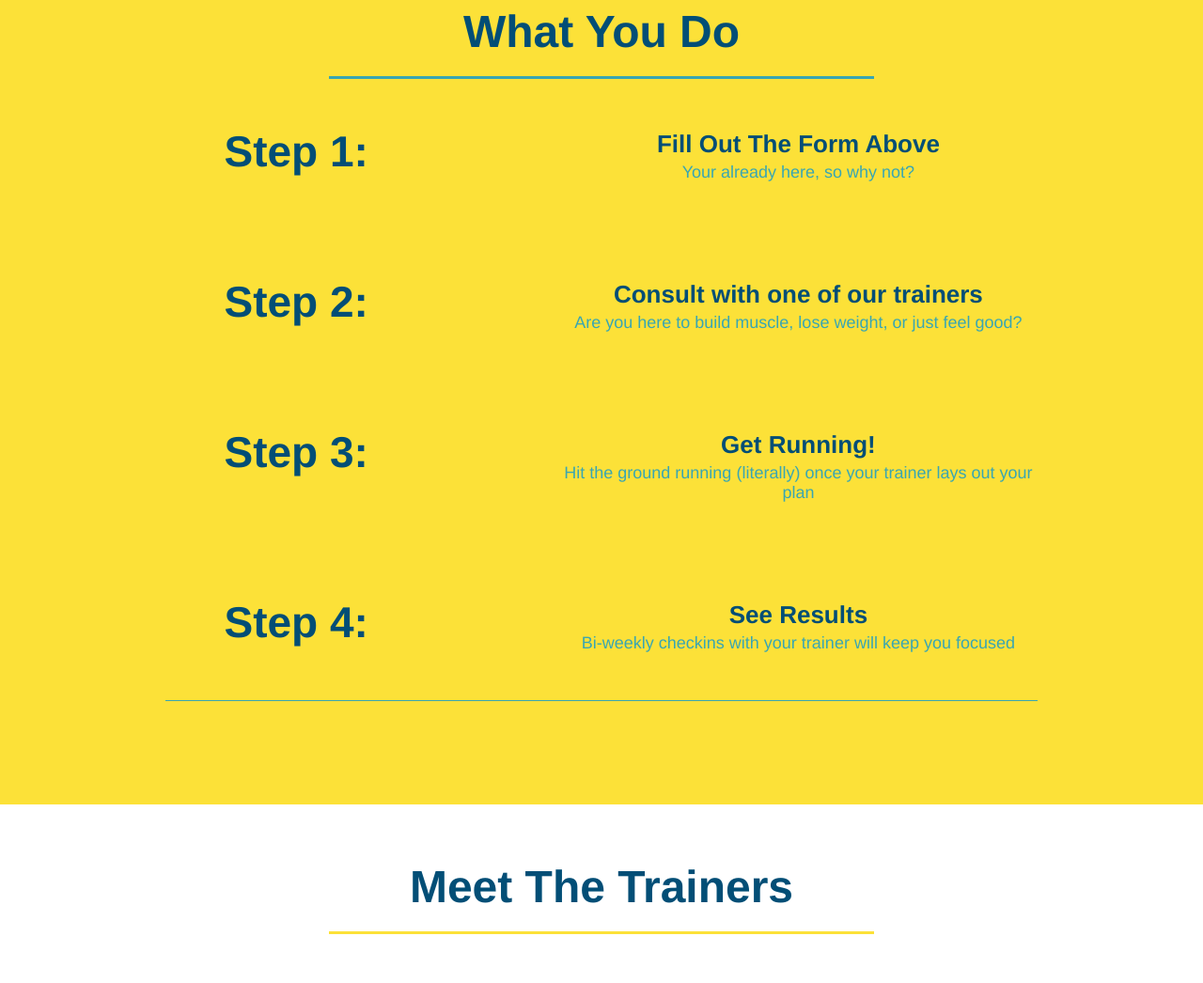
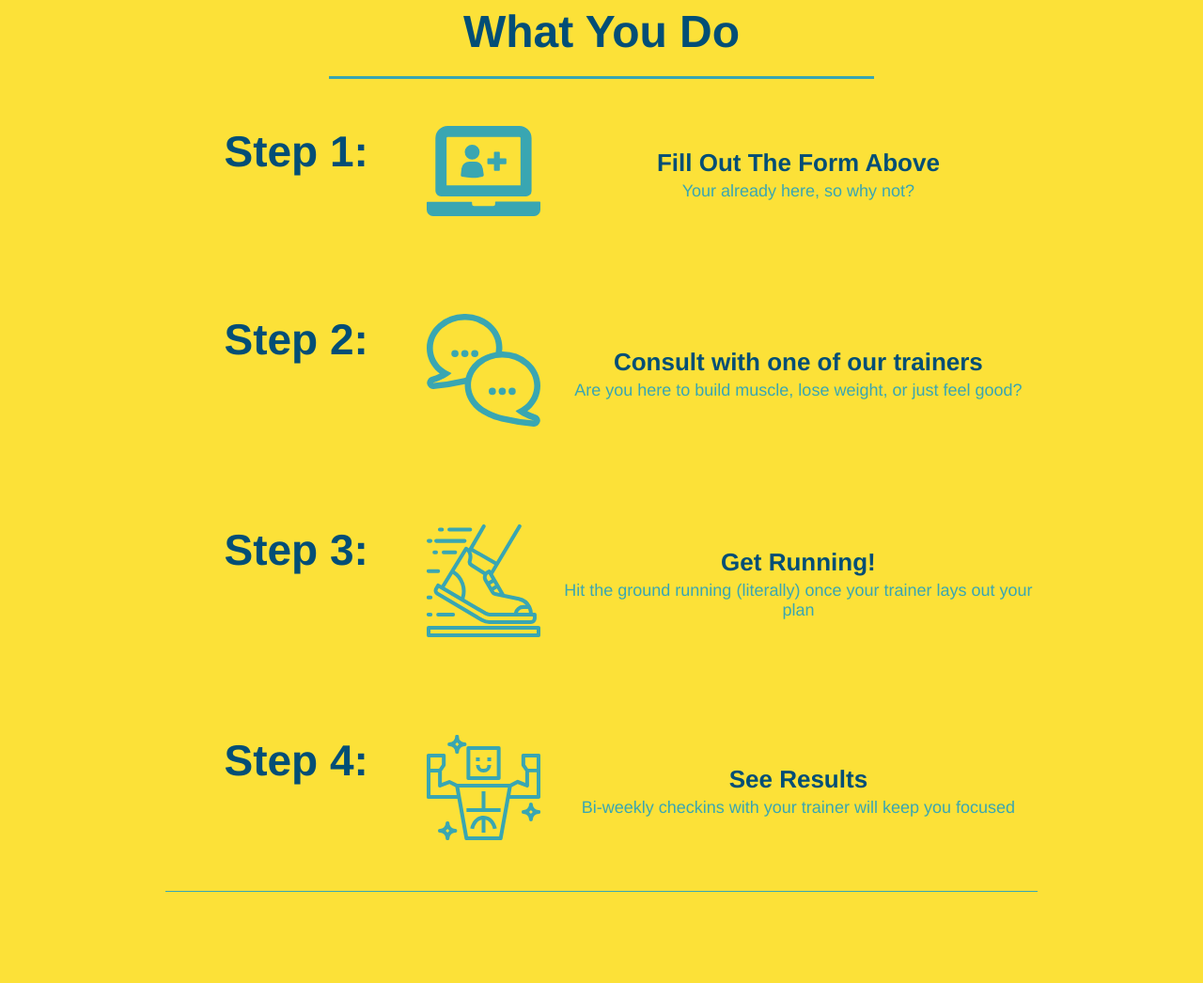
Before and after one commit to BrennenMcGill/Run-Buddy, a plain HTML site: page index.html in a window 1280 px wide. Shown: the part 1040-2086 px from the top of the page at 94% size. Drawn offline with Linux system fonts and the light colour scheme.

Commit message:
Fixed step imgs

```diff
--- a/index.html
+++ b/index.html
@@ -103,7 +103,7 @@
             <h3> Step 1: </h3>
             <div class="step-info">
                 <div class="step-img">
-                    <img src="./assets/images/step-1.svg" alt="" />
+                    <img src="./assets/css/images/step-1.svg" alt="" />
                 </div>
                 <div class="step-text">
                     <h4>Fill Out The Form Above</h4>
@@ -118,7 +118,7 @@
             <h3> Step 2: </h3>
             <div class="step-info">
                 <div class="step-img">
-                    <img src="./assets/images/step-2.svg" alt="" />
+                    <img src="./assets/css/images/step-2.svg" alt="" />
                 </div>
                 <div class="step-text">
                     <h4>Consult with one of our trainers</h3>
@@ -133,7 +133,7 @@
             <h3>Step 3:</h3>
             <div class="step-info">
                 <div class="step-img">
-                    <img src="./assets/images/step-3.svg" alt="" />
+                    <img src="./assets/css/images/step-3.svg" alt="" />
                 </div>
                 <div class="step-text">
                     <h4>Get Running!</h4>
@@ -148,7 +148,7 @@
              <h3> Step 4:</h3>
              <div class="step-info">
                  <div class="step-img">
-                    <img src="./assets/images/step-4.svg" alt="" />
+                    <img src="./assets/css/images/step-4.svg" alt="" />
                  </div>
                  <div class="step-text">
                      <h4>See Results</h4>
```
